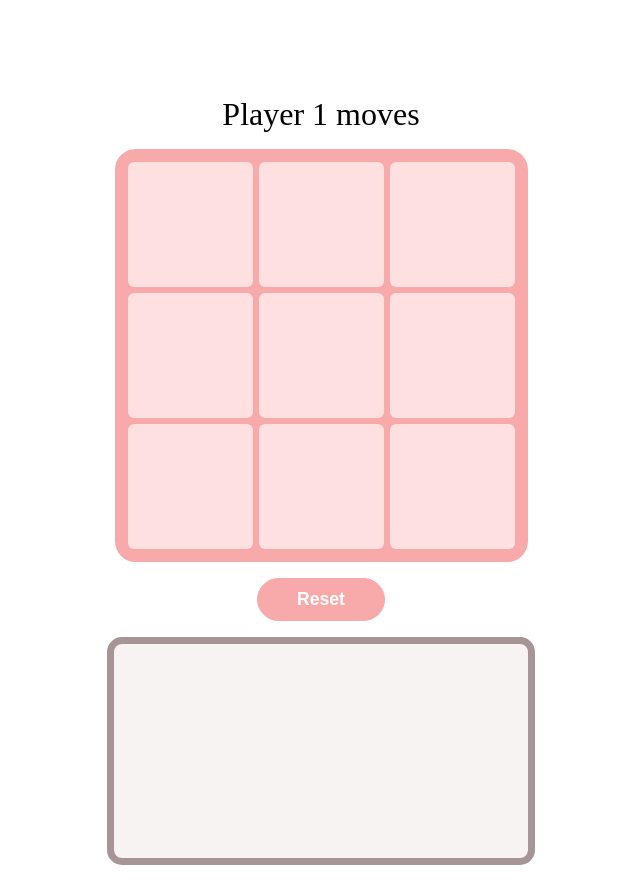
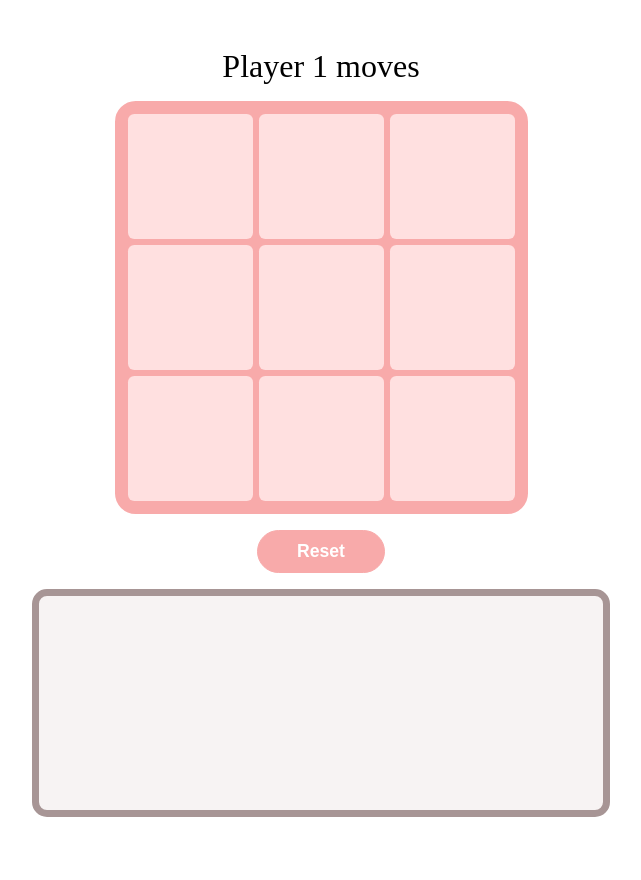
Before and after one commit to artursol/tic_tac_toe_client, a website built with webpack: page public/index.html in a window 1280 px wide. Shown: the whole page, without its empty margins (319-960 px from the left). After the commit the page ends 817 px from the top, so only its background shows below. Built offline with nearby package versions, Linux system fonts and the light colour scheme; files whose address does not match are found by name.

Commit message:
Modify styles

```diff
--- a/src/css/logs.scss
+++ b/src/css/logs.scss
@@ -1,7 +1,7 @@
 #log {
   height: 200px;
   background: #f7f3f3;
-  width: 400px;
+  width: 550px;
   border: 7px solid #a79595;
   border-radius: 15px;
   overflow-y: scroll;
--- a/src/css/main.scss
+++ b/src/css/main.scss
@@ -8,7 +8,6 @@ html, body {
   justify-content: center;
   align-items: center;
   flex-direction: column;
-  margin-top: 10vh;
 }
 
 a {
@@ -37,7 +36,8 @@ a {
 }
 
 #game-text {
-  margin: 1rem;
+  margin-bottom: 1rem;
+  margin-top: 3rem;
   font-size: 2rem;
 }
 
```
